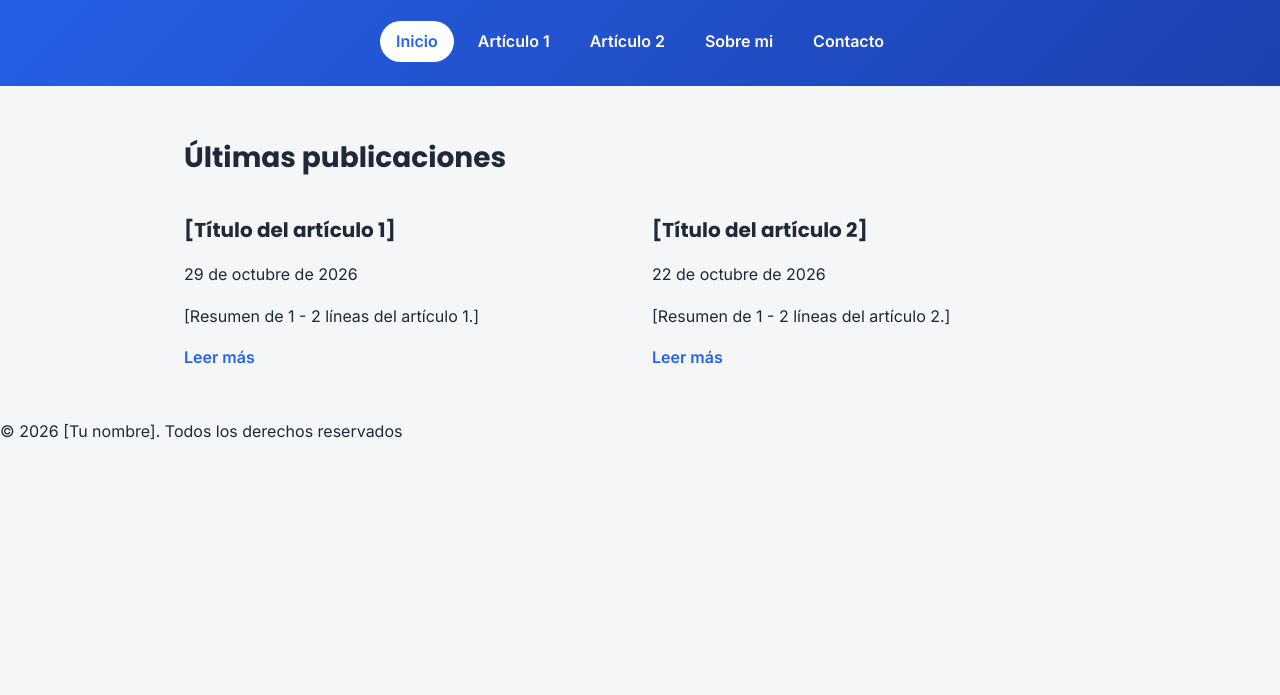
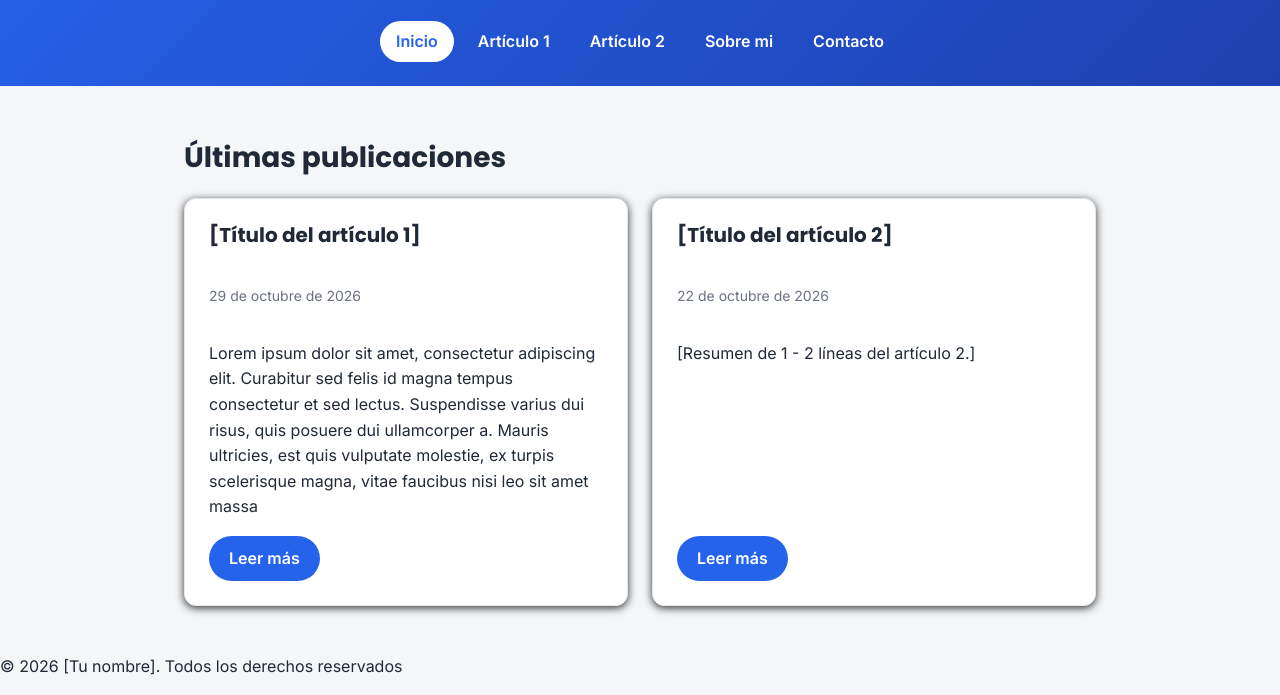
Before and after one commit to rtufino/02-blog-personal, a plain HTML site: page index.html in a window 1280 px wide. Shown: the part 133-828 px from the top of the page. Before the commit the page ends 800 px from the top, so only its background shows below. Drawn offline with Linux system fonts and the light colour scheme.

Commit message:
feat/Agregar estilos al index

```diff
--- a/css/estilos.css
+++ b/css/estilos.css
@@ -141,3 +141,48 @@ nav a.activo {
     grid-template-columns: repeat(auto-fit,minmax(280px,1fr));
     gap: 1.5rem;
 }
+
+.tarjeta{
+   background-color: var(--color-superficie);
+   border: 1px solid var(--color-borde);
+   border-radius: var(--radio);
+   box-shadow: var(--sombra);
+   padding: 1.5rem;
+   transition: transform 0.2s, box-shadow 0.2s;
+   display: flex;
+   flex-direction: column;
+}
+
+.tarjeta h3{
+    margin-top: 0;
+}
+
+.tarjeta time{
+    color: var(--color-texto-suave);
+    font-size: 0.875rem;
+}
+
+.tarjeta:hover{
+    transform: translateY(-4px);
+    box-shadow: var(--sombra-fuerte);
+}
+
+.tarjeta .boton{
+    margin-top: auto;
+    align-self: flex-start;
+}
+
+.boton {
+    display: inline-block;
+    background-color: var(--color-primario);
+    color: #fff;
+    padding: 0.6rem 1.25rem;
+    border-radius: 999px;
+    transition: background-color 0.2s;
+}
+
+.boton:hover {
+    background-color: var(--color-primario-oscuro);
+    color: #fff;
+    text-decoration: none;
+}
--- a/index.html
+++ b/index.html
@@ -29,7 +29,7 @@
                 <article class="tarjeta">
                     <h3>[Título del artículo 1]</h3>
                     <p><time datetime="2026-10-29">29 de octubre de 2026</time></p>
-                    <p>[Resumen de 1 - 2 líneas del artículo 1.]</p>
+                    <p>Lorem ipsum dolor sit amet, consectetur adipiscing elit. Curabitur sed felis id magna tempus consectetur et sed lectus. Suspendisse varius dui risus, quis posuere dui ullamcorper a. Mauris ultricies, est quis vulputate molestie, ex turpis scelerisque magna, vitae faucibus nisi leo sit amet massa</p>
                     <a href="articulo-1.html" class="boton">Leer más</a>
                 </article>
                 <article class="tarjeta">
```
